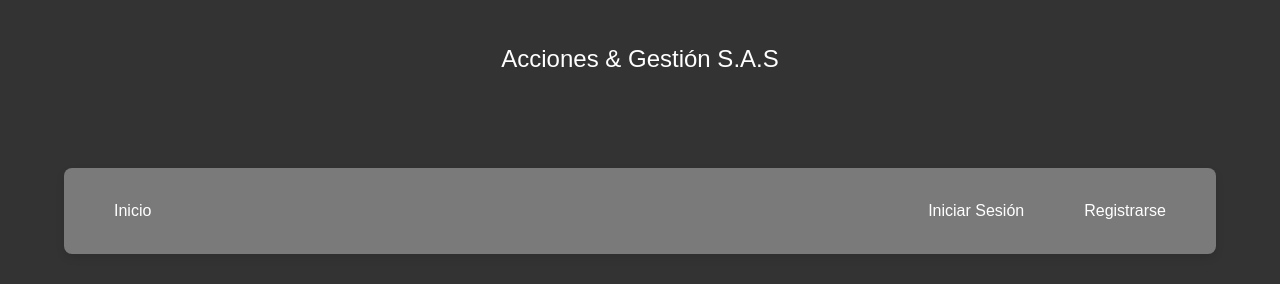
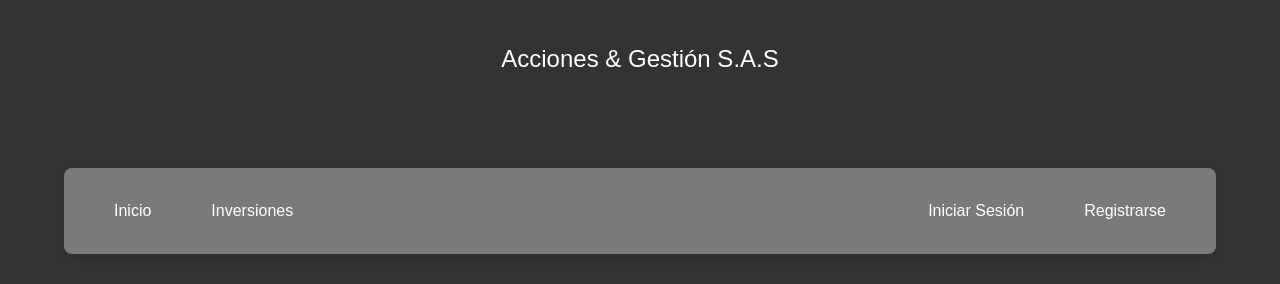
Before and after one commit to apu754/Proyecto, a React (Vite) app in the folder Frontend/Proyecto/: page / in a window 1280 px wide. Shown: the top 284 px of the page. Built offline with nearby package versions, Linux system fonts and the light colour scheme.

Commit message:
Registro

```diff
--- a/Frontend/Proyecto/src/App.jsx
+++ b/Frontend/Proyecto/src/App.jsx
@@ -2,6 +2,7 @@
 import { Route, BrowserRouter as Router, Routes } from 'react-router-dom';
 import NavBar from './Components/NavBar.jsx';
 import HomePage from './Pages/HomePage.jsx';
+import RegisterPage from './Registro/Registro.jsx'; // Asegúrate de que el nombre del archivo sea correcto
 
 import LoginPage from './Login/Login.jsx';
 import './index.css';
@@ -14,6 +15,7 @@ function App() {
         <Routes>
           <Route path='/' element={<HomePage />} />
           <Route path='/login' element={<LoginPage />} />
+          <Route path='/register' element={<RegisterPage />} />
         </Routes>
       </div>
     </Router>
--- a/Frontend/Proyecto/src/Components/NavBar.jsx
+++ b/Frontend/Proyecto/src/Components/NavBar.jsx
@@ -10,6 +10,9 @@ const NavBar = () => {
           <div className='left-links'>
             <Link to='/' className='nav-link'>
               Inicio
+            </Link>
+            <Link to='/inversiones' className='nav-link'>
+              Inversiones
             </Link>
           </div>
           <div className='right-links'>
```
